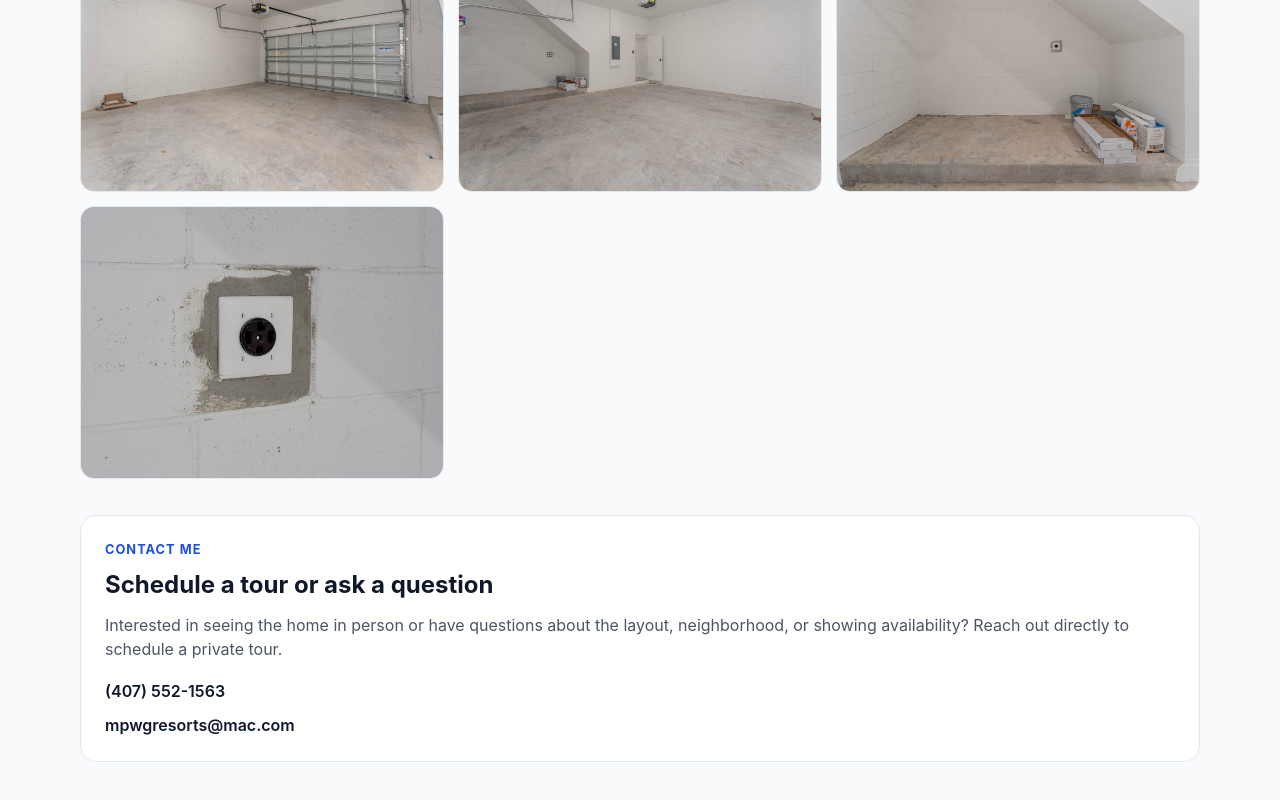
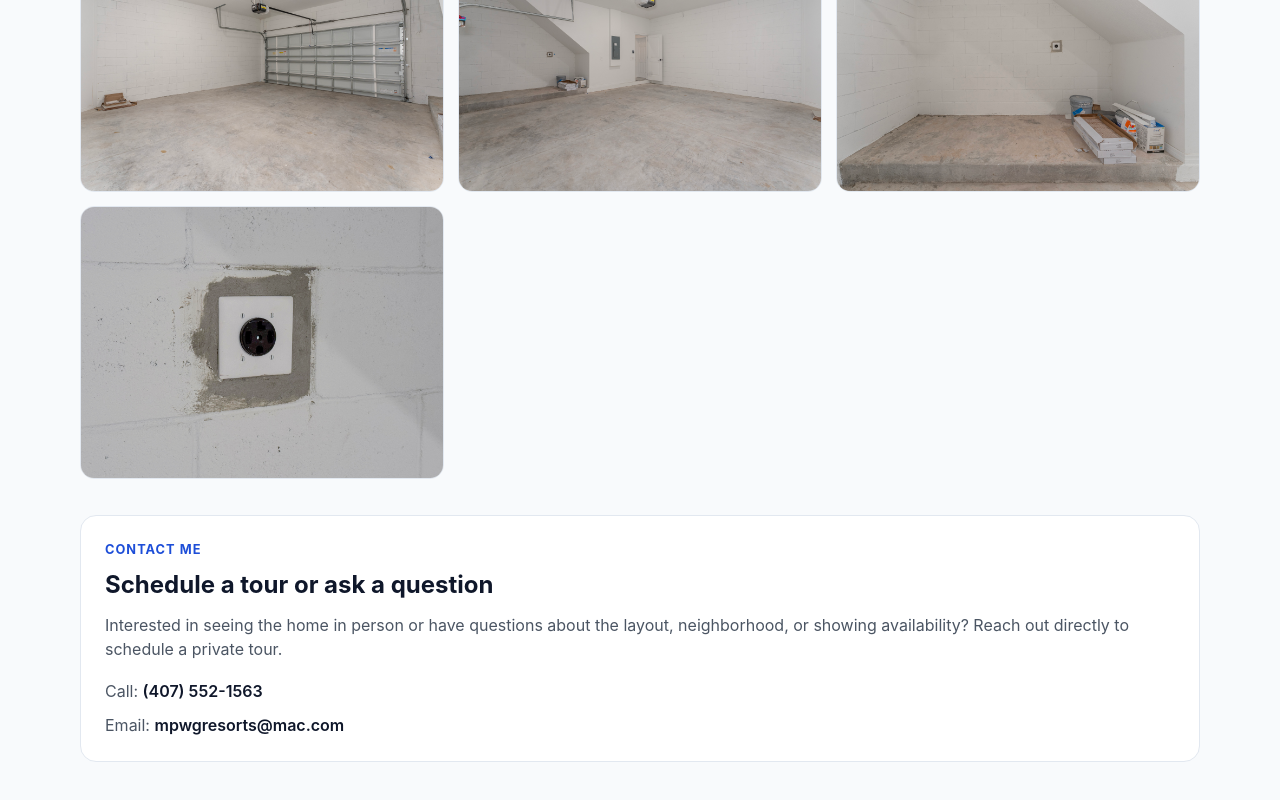
Before and after one commit to CT-WebBuilding/display-page, a React (Vite) app: page / in a window 1280 px wide. Shown: the part 5036-5836 px from the top of the page. Built offline with nearby package versions, Linux system fonts and the light colour scheme.

Commit message:
Updated contact information

```diff
--- a/src/App.tsx
+++ b/src/App.tsx
@@ -160,8 +160,8 @@ function App() {
             schedule a private tour.
           </p>
           <div className="contact-links">
-            <a href="tel:+14075521563">(407) 552-1563</a>
-            <a href="mailto:hello@example.com">mpwgresorts@mac.com</a>
+            <p>Call: <a href="tel:+14075521563">(407) 552-1563</a></p>
+            <p>Email: <a href="mailto:mpwgresorts@mac.com">mpwgresorts@mac.com</a></p>
           </div>
         </section>
       </main>
```
